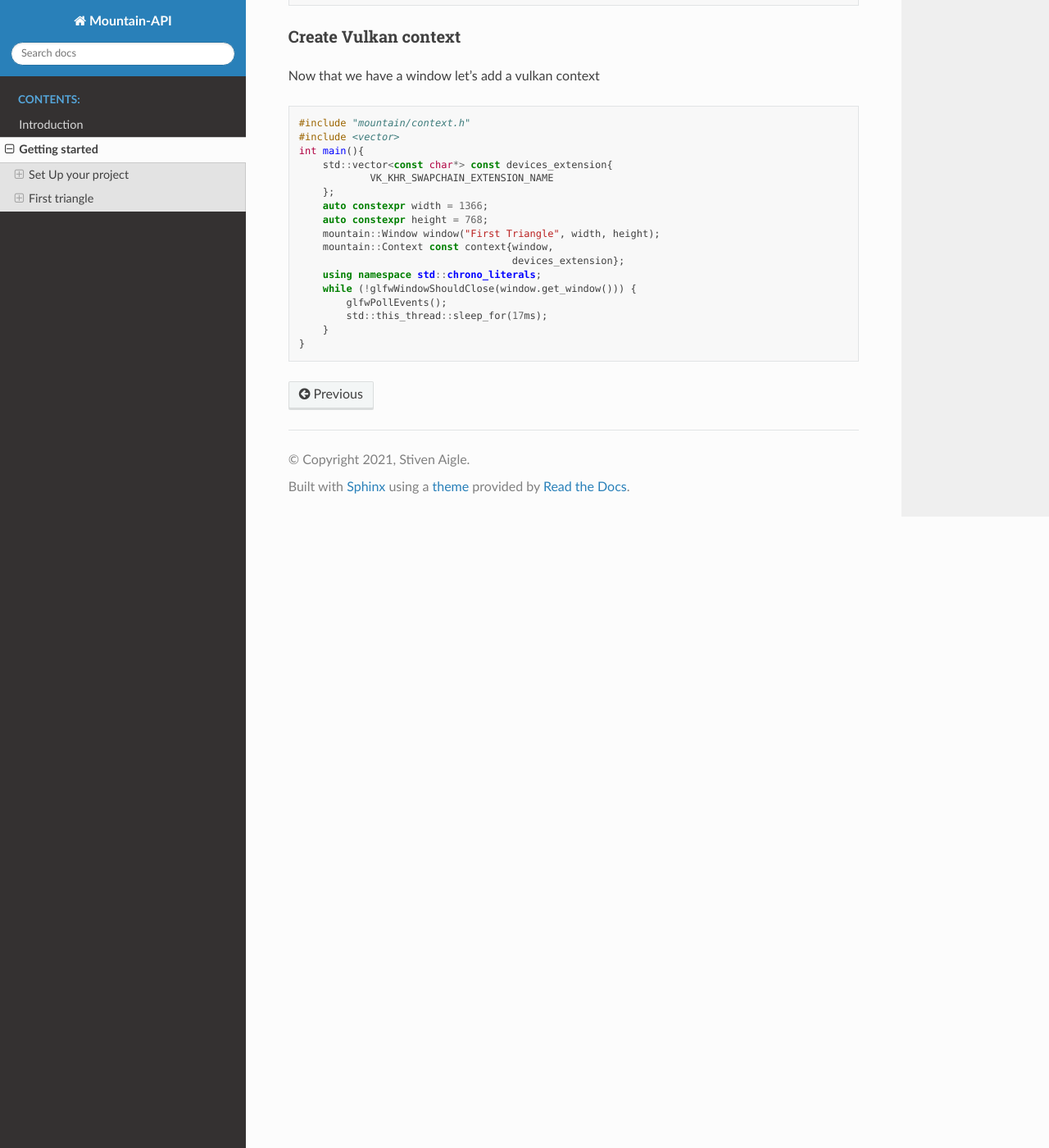
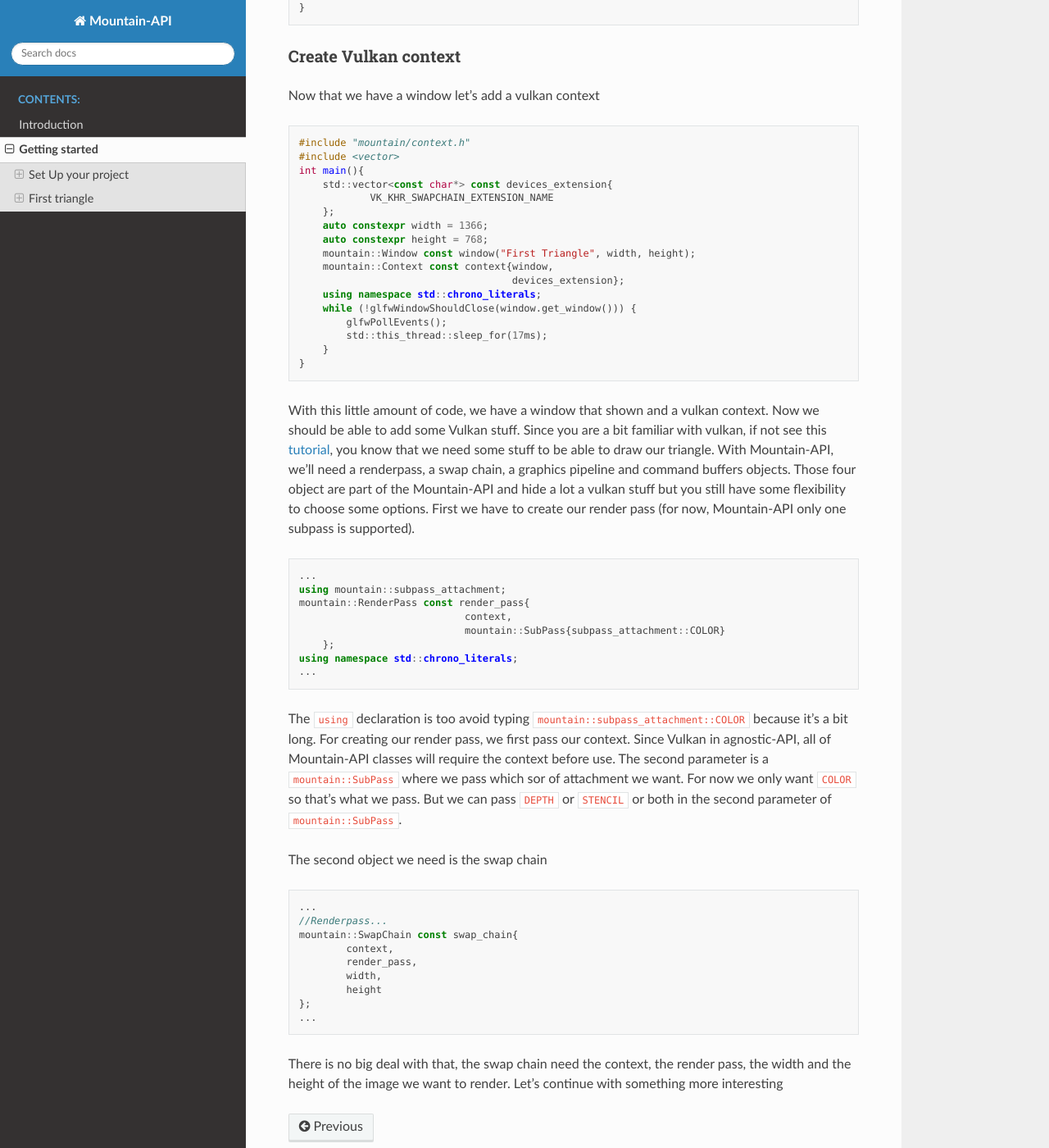
Before and after one commit to joeBlinx/Mountain-API, a Sphinx documentation site: the page built from docs/code/getting_started.rst, in a window 1280 px wide and 1400 px high, scrolled down 1382 px. Shown: the whole window at 82% size. Built offline with Sphinx 7.4.7 and the Read the Docs theme 2.0.0, drawn with Linux system fonts in a browser that asks for light colours; some of the changed text lies outside the part shown.

Commit message:
add swapchain info

```diff
--- a/docs/code/getting_started.rst
+++ b/docs/code/getting_started.rst
@@ -3,7 +3,7 @@ Getting started
 
 Set Up your project
 -------------------
-Along this tutorial, I will assume that you use CMake to set up your project.
+Along this tutorial, I will assume that you use CMake to set up your project. I will also use GLFW for handling window
 
 Build source inside your project
 ^^^^^^^^^^^^^^^^^^^^^^^^^^^^^^^^
@@ -40,7 +40,7 @@ First we have to create a window to contain our vulkan context
         };
         auto constexpr width = 1366;
         auto constexpr height = 768;
-        mountain::Window window("First Triangle", width, height);
+        mountain::Window const window("First Triangle", width, height);
         using namespace std::chrono_literals;
         while (!glfwWindowShouldClose(window.get_window())) { //to keep window open
             glfwPollEvents();
@@ -64,7 +64,7 @@ Now that we have a window let's add a vulkan context
         };
         auto constexpr width = 1366;
         auto constexpr height = 768;
-        mountain::Window window("First Triangle", width, height);
+        mountain::Window const window("First Triangle", width, height);
         mountain::Context const context{window,
                                         devices_extension};
         using namespace std::chrono_literals;
@@ -73,3 +73,39 @@ Now that we have a window let's add a vulkan context
             std::this_thread::sleep_for(17ms);
         }
     }
+
+With this little amount of code, we have a window that shown and a vulkan context.
+Now we should be able to add some Vulkan stuff.
+Since you are a bit familiar with vulkan, if not see this `tutorial <https://vulkan-tutorial.com/>`_, you know that we need some stuff to be able to draw our triangle. With Mountain-API, we'll need a renderpass, a swap chain, a graphics pipeline and command buffers objects. Those four object are part of the Mountain-API and hide a lot a vulkan stuff but you still have some flexibility to choose some options.
+First we have to create our render pass (for now, Mountain-API only one subpass is supported).
+
+.. code-block:: cpp
+
+    ...
+    using mountain::subpass_attachment;
+    mountain::RenderPass const render_pass{
+                                context,
+                                mountain::SubPass{subpass_attachment::COLOR}
+        };
+    using namespace std::chrono_literals;
+    ...
+
+The ``using`` declaration is too avoid typing ``mountain::subpass_attachment::COLOR`` because it's a bit long. For creating our render pass, we first pass our context. Since Vulkan in agnostic-API, all of Mountain-API classes will require the context before use.
+The second parameter is a ``mountain::SubPass`` where we pass which sor of attachment we want. For now we only want ``COLOR`` so that's what we pass. But we can pass ``DEPTH`` or ``STENCIL`` or both in the second parameter of ``mountain::SubPass``.
+
+The second object we need is the swap chain
+
+.. code-block:: cpp
+
+    ...
+    //Renderpass...
+    mountain::SwapChain const swap_chain{
+            context,
+            render_pass,
+            width,
+            height
+    };
+    ...
+
+There is no big deal with that, the swap chain need the context, the render pass, the width and the height of the image we want to render.
+Let's continue with something more interesting
```
Also changed, not shown: 6 other files.
